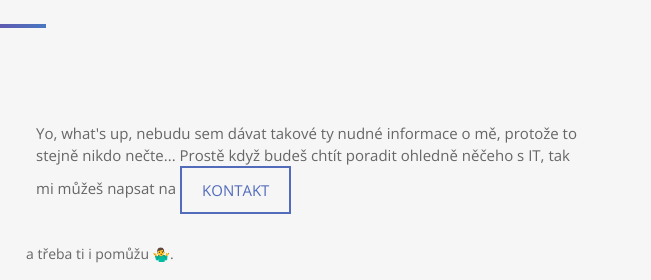
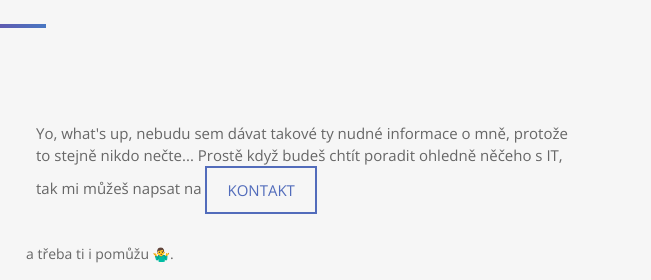
Before and after one commit to TomasCubinak/TOMASCUBINAKWEB, a plain HTML site: page index.html in a window 1280 px wide. Shown: the part 969-1249 px from the top of the page, 629-1280 px from the left. Drawn offline with nearby package versions, Linux system fonts and the light colour scheme.

Commit message:
dalsi uprava

```diff
--- a/index.html
+++ b/index.html
@@ -76,7 +76,7 @@
       <div class="col-xs-12 col-md-6"> <img src="files/img/about.png" class="img-responsive" alt="" width="300"></div>
       <div class="col-xs-12 col-md-6">
         <div class="about-text">
-          <p>Yo, what's up, nebudu sem dávat takové ty nudné informace o mě, protože to stejně nikdo nečte... Prostě když budeš chtít poradit ohledně něčeho s IT, tak mi můžeš napsat na <a href="#contact" class="btn btn-primary btn-lg page-scroll">Kontakt</a> </div> a třeba ti i pomůžu 🤷‍♂️. </p>
+          <p>Yo, what's up, nebudu sem dávat takové ty nudné informace o mně, protože to stejně nikdo nečte... Prostě když budeš chtít poradit ohledně něčeho s IT, tak mi můžeš napsat na <a href="#contact" class="btn btn-primary btn-lg page-scroll">Kontakt</a> </div> a třeba ti i pomůžu 🤷‍♂️. </p>
           <a href="#portfolio" class="btn btn-primary btn-lg page-scroll">TOP 10</a> </div>
       </div>
     </div>
```
